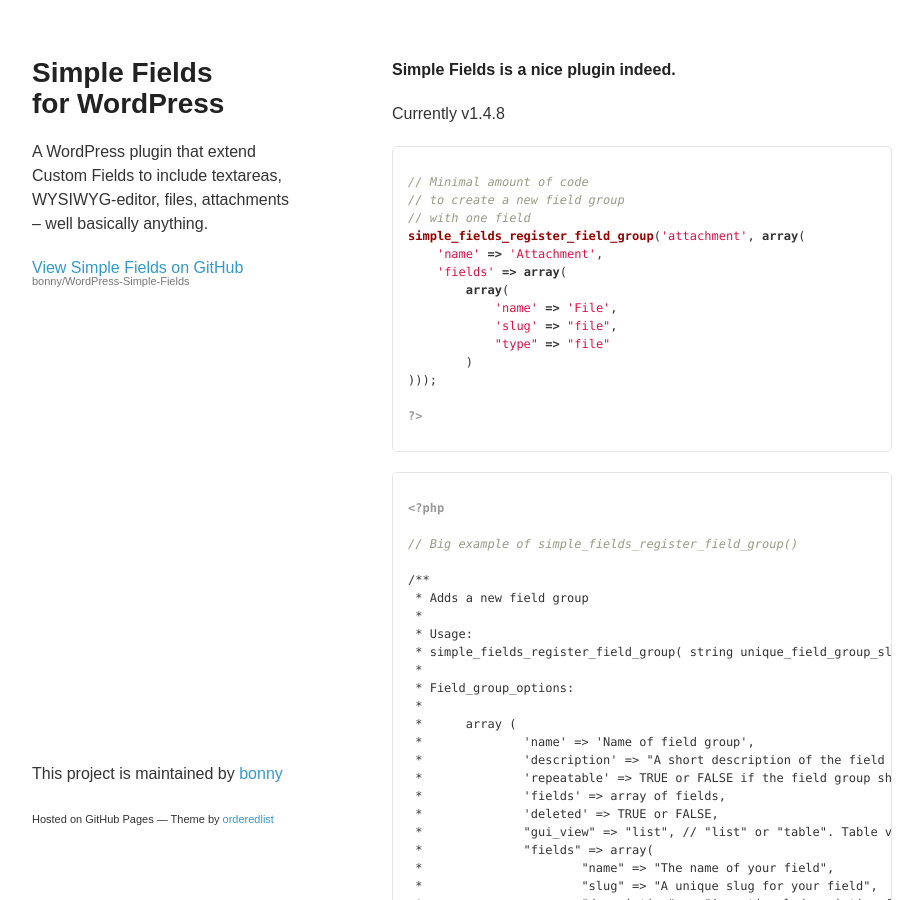
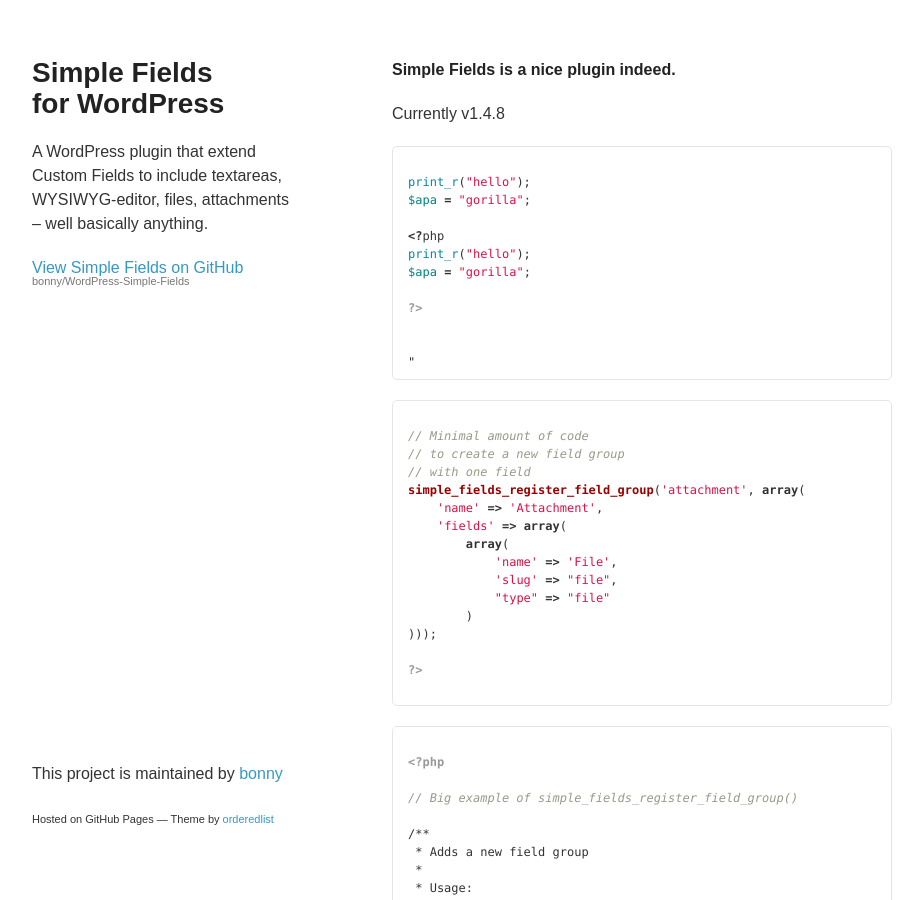
Before and after one commit to bonny/WordPress-Simple-Fields, a Jekyll site: the page built from index.html, in a window 1280 px wide and 900 px high. Shown: the whole window, without its empty margins (178-1101 px from the left). Built offline with Jekyll 4.4.1, drawn with Linux system fonts in a browser that asks for light colours; Markdown is read by kramdown in place of the engine named in the settings.

Commit message:
Update index.html

````diff
--- a/index.html
+++ b/index.html
@@ -8,6 +8,21 @@ tagline: test
 
 <p class="version">Currently v{{ site.current_version }}</p>
 
+
+```php
+
+print_r("hello");
+$apa = "gorilla";
+
+<?php
+print_r("hello");
+$apa = "gorilla";
+
+?>
+
+
+"
+```
 
 ```php
 
````
